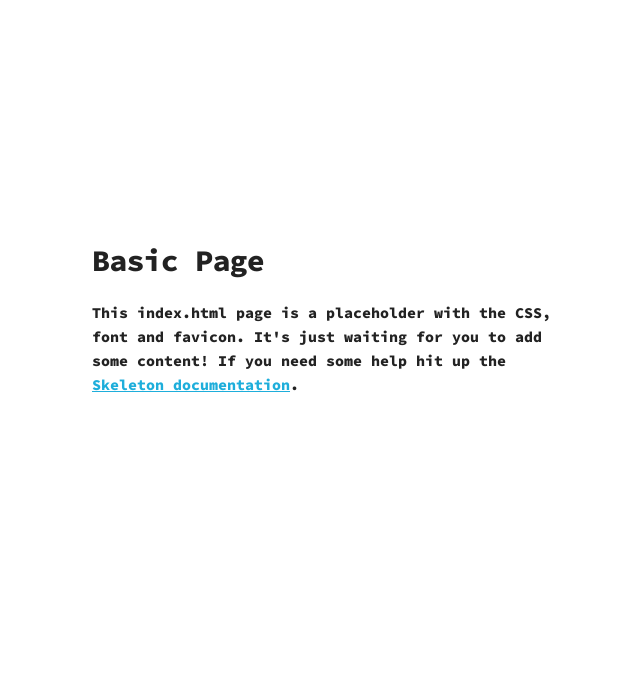
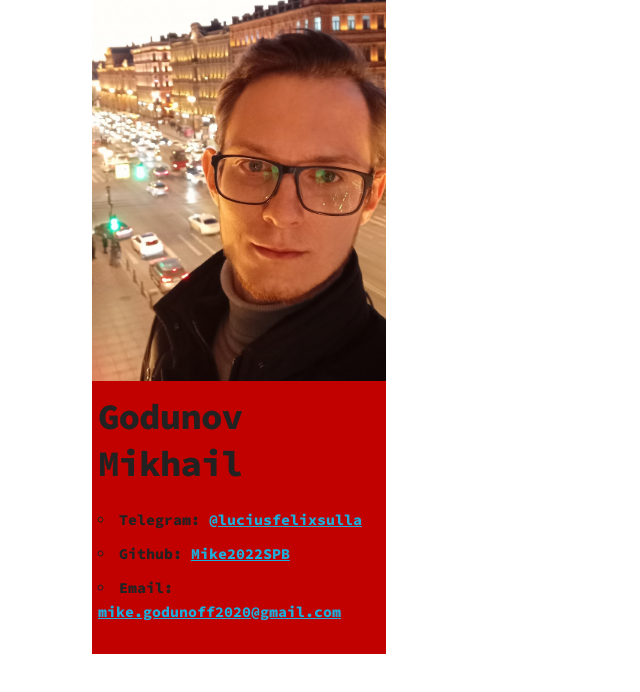
Before and after one commit to Mike2022SPB/curriculum_vitae, a plain HTML site: page index.html in a window 1280 px wide. Shown: the whole page, without its empty margins (68-708 px from the left). Drawn offline with Linux system fonts and the light colour scheme.

Commit message:
added contacts and photo

```diff
--- /dev/null
+++ b/css/custom_stylesheet.css
@@ -0,0 +1,11 @@
+.bg-red {
+  background-color: rgb(193,0,0);
+}
+
+.contacts {
+  padding: 2%;
+}
+
+.photo {
+  max-width: 100%;
+}
--- a/index.html
+++ b/index.html
@@ -21,6 +21,7 @@
   –––––––––––––––––––––––––––––––––––––––––––––––––– -->
   <link rel="stylesheet" href="css/normalize.css">
   <link rel="stylesheet" href="css/skeleton.css">
+  <link rel="stylesheet" href="css/custom_stylesheet.css">
 
   <!-- Favicon
   –––––––––––––––––––––––––––––––––––––––––––––––––– -->
@@ -32,10 +33,17 @@
   <!-- Primary Page Layout
   –––––––––––––––––––––––––––––––––––––––––––––––––– -->
   <div class="container">
-    <div class="row">
-      <div class="one-half column" style="margin-top: 25%">
-        <h4>Basic Page</h4>
-        <p>This index.html page is a placeholder with the CSS, font and favicon. It's just waiting for you to add some content! If you need some help hit up the <a href="http://www.getskeleton.com">Skeleton documentation</a>.</p>
+    <div class="left-side four columns bg-red">
+      <div class="photo">
+        <img src="images/photo.jpg" alt="photo" class="u-max-full-width photo">
+        <div class="contacts">
+          <h3>Godunov Mikhail</h3>
+          <ul>
+            <li>Telegram: <a href="https://t.me/@luciusfelixsulla">@luciusfelixsulla</a></li>
+            <li>Github: <a href="https://github.com/Mike2022SPB">Mike2022SPB</a></li>
+            <li>Email: <a href="mailto:mike.godunoff2020@gmail.com? subject=Vacancy matter">mike.godunoff2020@gmail.com</a></li>
+          </ul>
+        </div>
       </div>
     </div>
   </div>
```
Also changed, not shown: images/favicon.png, images/photo.jpg (added).
